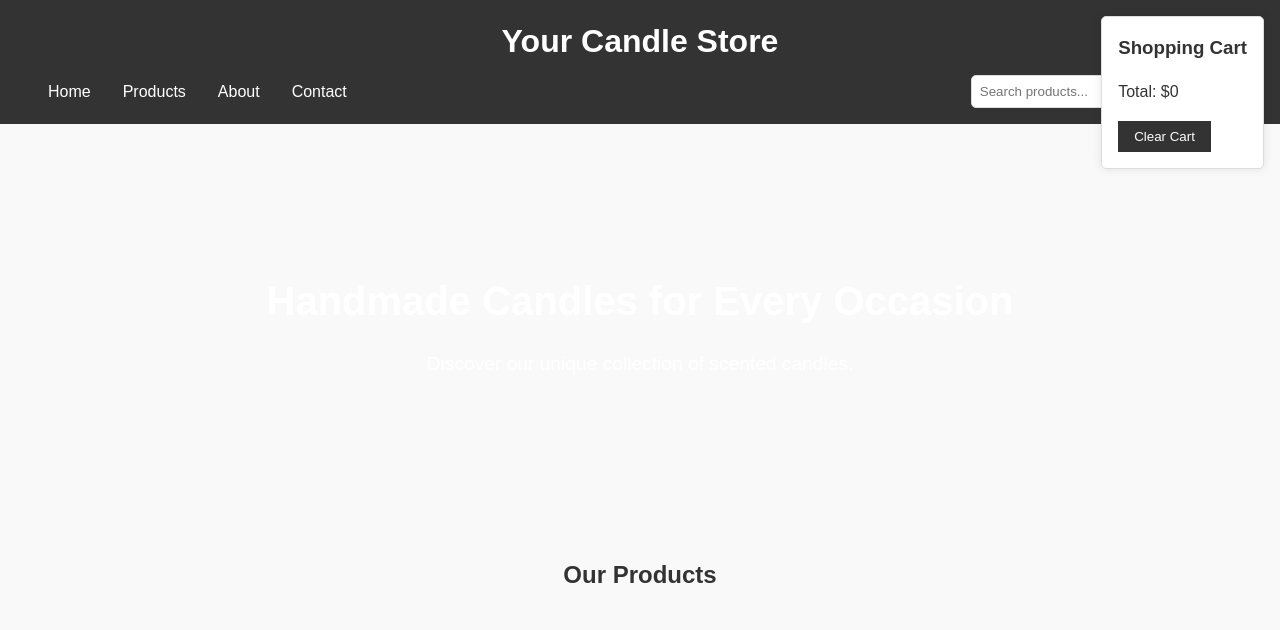
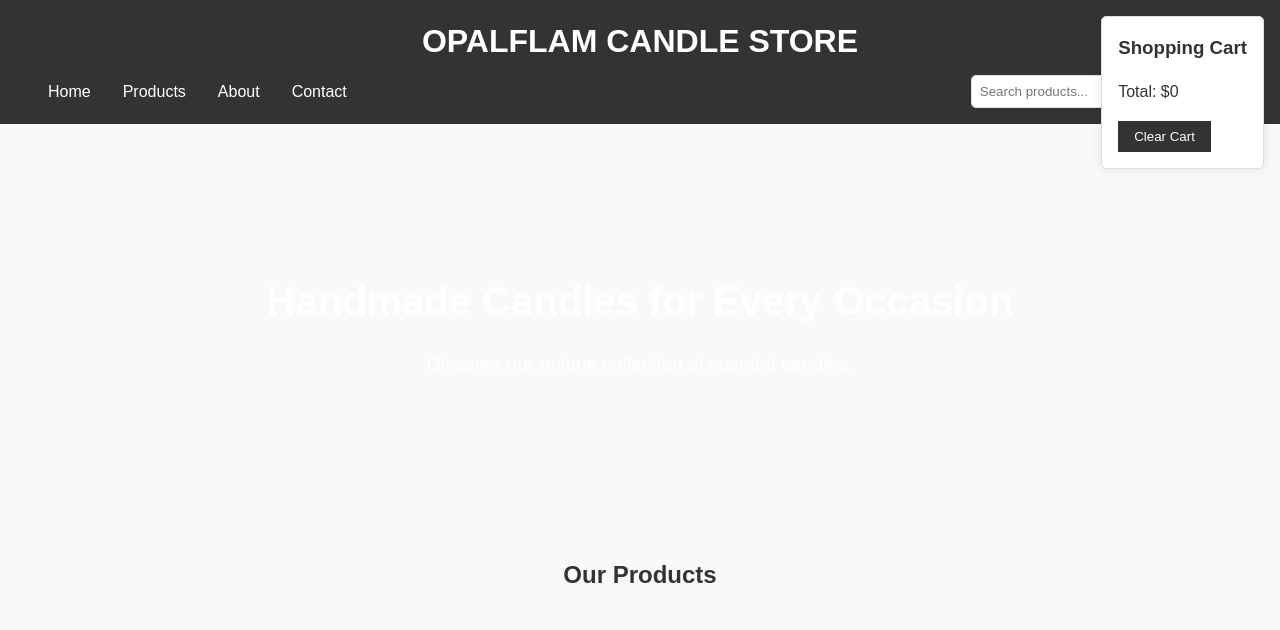
Before and after one commit to sehgalas/opalflam, a plain HTML site: page index.html in a window 1280 px wide. Shown: the top 630 px of the page. Drawn offline with Linux system fonts and the light colour scheme.

Commit message:
Update index.html

```diff
--- a/index.html
+++ b/index.html
@@ -3,13 +3,13 @@
 <head>
   <meta charset="UTF-8">
   <meta name="viewport" content="width=device-width, initial-scale=1.0">
-  <title>Your Candle Store</title>
+  <title>OPALFLAM CANDLE STORE</title>
   <link rel="stylesheet" href="styles.css">
 </head>
 <body>
   <!-- Header -->
   <header>
-    <h1>Your Candle Store</h1>
+    <h1>OPALFLAM CANDLE STORE</h1>
     <nav>
       <div class="menu-icon" id="menu-icon">&#9776;</div>
       <ul class="nav-links" id="nav-links">
```
